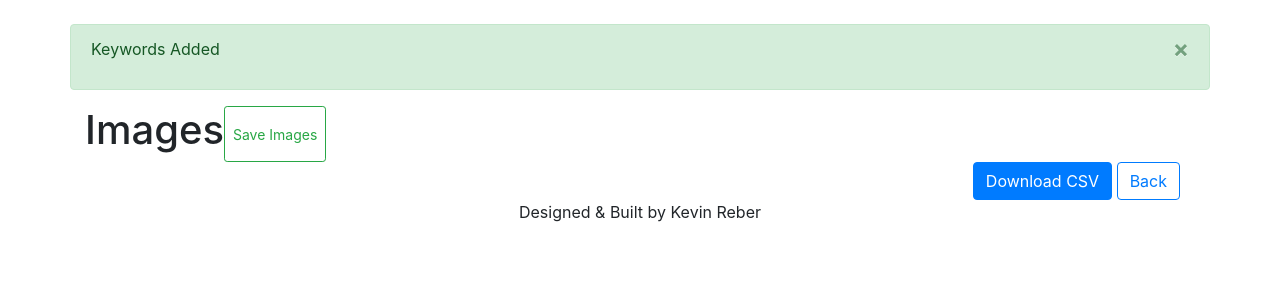
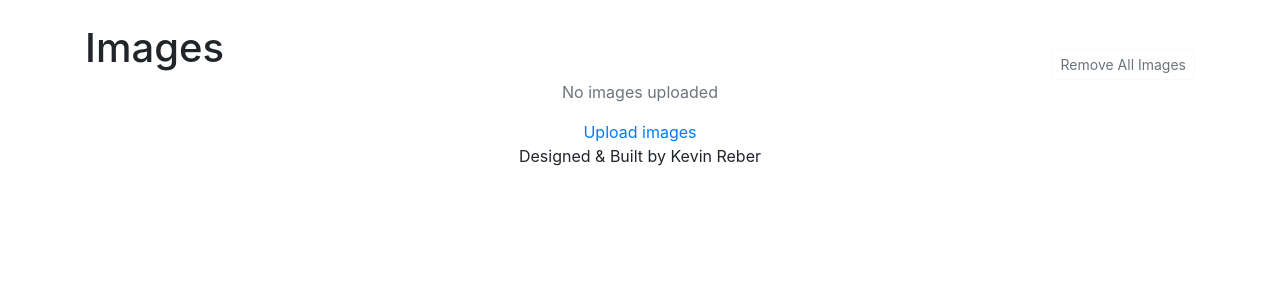
Before and after one commit to kevinreber/Capstone-Project, a Flask app: page /images in a window 1280 px wide. Shown: the part 56-356 px from the top of the page. Run offline with Flask 2, Linux system fonts and the light colour scheme; data that the repository does not hold is empty; parts of the project's set-up code (start-up, migrations or seed data) failed here and were passed over; some libraries are stand-ins or nearby versions.

Commit message:
added button to remove all images

```diff
--- a/app.py
+++ b/app.py
@@ -11,8 +11,10 @@ from flask_debugtoolbar import DebugToolbarExtension
 from forms import ShutterStockForm, ImageUploadForm
 from werkzeug.utils import secure_filename
 from models import db, connect_db, Image, User
-from config import Config
-
+from config import DevelopmentConfig, TestingConfig
+from dotenv import load_dotenv
+# laod environment variabels
+load_dotenv()
 
 # Image Kit API
 imagekit = ImageKit(
@@ -22,7 +24,7 @@ imagekit = ImageKit(
 
 app = Flask(__name__)
 
-app.config.from_object("config.Config")
+app.config.from_object("config.DevelopmentConfig")
 debug = DebugToolbarExtension(app)
 
 connect_db(app)
@@ -44,11 +46,7 @@ def home():
         if request.files:
             file = request.files["file"]
 
-            if file.filename == "":
-                flash("Image must have a filename", "danger")
-                return redirect("/")
-
-            if not check_if_image(file.filename):
+            if not verify_image(file.filename):
                 flash("File must be JPG or PNG", "danger")
                 return redirect("/")
 
@@ -59,9 +57,10 @@ def home():
                 # save file to 'upload' folder
                 save_file(file, filename)
 
-                # Get file path to pass into uploads
+                # Get file path to send to image host
                 file_path = os.path.join(app.config['IMAGE_UPLOADS'], filename)
 
+                # Upload file to image host
                 u_resp = upload_file(file_path, filename)
 
                 # Get keywords from response
@@ -71,13 +70,13 @@ def home():
                 keywords = [u"Cool", u"Interesting", u"Amazing",
                             u"Pythonic", u"Flasky", u"Eye Dropping", u"tags", u"new", u"html", u"css", u"max", u"sunset"]
 
-                f_keywords = format_keywords(keywords)
+                parsed_keywords = parse_keywords(keywords)
 
                 new_file = Image(id=u_resp["fileId"],
                                  filename=u_resp["name"],
                                  url=u_resp["url"],
                                  thumbnail_url=u_resp["thumbnailUrl"],
-                                 keywords=f_keywords)
+                                 keywords=parsed_keywords)
 
                 db.session.add(new_file)
                 db.session.commit()
@@ -85,7 +84,8 @@ def home():
                 # Delete image from upload directory after saving image to DB
                 clear_uploads(file_path)
 
-                flash("Image saved", "success")
+                flash("Images saved", "success")
+                flash("Keywords Added", "success")
                 print(u_resp)
                 return redirect("/images")
 
@@ -97,7 +97,7 @@ def home():
 ##################################################################
 
 
-def check_if_image(filename):
+def verify_image(filename):
     """Check if file uploaded is a valid image"""
 
     if not "." in filename:
@@ -131,7 +131,7 @@ def clear_uploads(file):
         print("The file does not exist")
 
 
-def format_keywords(keywords):
+def parse_keywords(keywords):
     """formats keywords to store in DB"""
 
     # lower case all keywords
@@ -171,7 +171,6 @@ def file_data():
 
     images = Image.query.all()
 
-    flash("Keywords Added", "success")
     return render_template("images.html", form=form, images=images)
 
 ##################################################################
@@ -203,6 +202,24 @@ def get_keywords(file_name):
 ##################################################################
 #   API ROUTES   ------------------------------------------------#
 ##################################################################
+
+
+@app.route("/api/delete/all", methods=["DELETE"])
+def delete_all_files():
+    """Delete all images from DB and ImageKit.io"""
+
+    # Get image in DB via file_id
+    images = Image.query.all()
+    # Delete all images from ImageKit.io
+    delete = [imagekit.delete_file(img.id) for img in images]
+
+    # Delete all from DB
+    Image.query.delete()
+    db.session.commit()
+
+    flash("Removed all images", "success")
+    print("Removed all images", delete)
+    return jsonify(message="Deleted all images")
 
 
 @app.route("/api/delete/<file_id>", methods=["DELETE"])
@@ -246,6 +263,33 @@ def update_db():
     return (img_json, 201)
 
 
+@app.route("/api/csv", methods=["POST"])
+def get_csv():
+    """Convert file data to CSV format"""
+
+    # Store json data passed in
+    data = json.loads(request.json['jsonData'])
+    file_ids = [file_id for file_id in data]
+
+    # Build data frame with data passed in from form
+    df = build_data_frame(data, file_ids)
+
+    # ! TODO: format csv filename or make dynamic
+    # Save data frame to user's downloads
+    df.to_csv(f"{app.config['DOWNLOAD_FOLDER']}/images.csv", index=False)
+    flash("Downloaded CSV", "success")
+
+    # Serialize data and return JSON
+    s_data = [serialize_data(data, file, "csv") for file in file_ids]
+    img_json = jsonify(data=s_data)
+
+    return (img_json, 201)
+
+
+##################################################################
+#   API HELPER FUNCTIONS   --------------------------------------#
+##################################################################
+
 def update_file(file_id, data):
     """Updates file data in DB"""
 
@@ -263,33 +307,6 @@ def update_file(file_id, data):
     db.session.add(img)
     print(f"Updated {img.filename}")
 
-
-@app.route("/api/csv", methods=["POST"])
-def get_csv():
-    """Convert file data to CSV format"""
-
-    # Store json data passed in
-    data = json.loads(request.json['jsonData'])
-    file_ids = [file_id for file_id in data]
-
-    # Build data frame with data passed in from form
-    df = build_data_frame(data, file_ids)
-
-    # ! TODO: format csv filename or make dynamic
-    # Save data frame to user's downloads
-    df.to_csv(f"{app.config['DOWNLOAD_FOLDER']}/test.csv", index=False)
-    flash("Downloaded CSV", "success")
-
-    # Serialize data and return JSON
-    s_data = [serialize_data(data, file, "csv") for file in file_ids]
-    img_json = jsonify(data=s_data)
-
-    return (img_json, 201)
-
-
-##################################################################
-#   API HELPER FUNCTIONS   --------------------------------------#
-##################################################################
 
 def build_data_frame(data, file_ids):
     """Build data frame from form data for CSV export"""
--- a/models.py
+++ b/models.py
@@ -80,9 +80,10 @@ class Image(db.Model):
     url = db.Column(db.String, nullable=False, unique=True)
     thumbnail_url = db.Column(db.String, nullable=False, unique=True)
     keywords = db.Column(db.String, nullable=False)
+    description = db.Column(db.String, default="")
     category1 = db.Column(db.String)
     category2 = db.Column(db.String)
-    location = db.Column(db.String)
+    location = db.Column(db.String, default="")
     editorial = db.Column(db.Boolean)
     r_rated = db.Column(db.Boolean)
     # user_id = db.Column(db.Integer, db.ForeignKey("user.id"), nullable=False)
--- a/static/js/csv.js
+++ b/static/js/csv.js
@@ -1,24 +1,9 @@
 $("#image-list").on("submit", getCSV);
+$("#save-files-btn").on("click", saveFileData);
 
-async function getCSV(e) {
-    e.preventDefault();
-    const images = document.querySelectorAll("#image-list .image-container");
-    let data = {}
-
-    for (let image of images) {
-        data[image.id] = getFileIdData(image.id, "csv");
-    }
-
-    const jsonData = JSON.stringify(data);
-    console.log(jsonData);
-    await axios.post(`${API_URL}/csv`, {
-            jsonData
-        })
-        .then(resp => console.log(resp))
-        .catch(err => console.log(err))
-}
-
-$("#save-files-btn").on("click", saveFileData);
+/*************************** */
+/** Handle saving form data  */
+/*************************** */
 
 async function saveFileData(e) {
     console.log('Saving...');
@@ -43,6 +28,29 @@ async function saveFileData(e) {
 /*************************** */
 /** Handle form data for CSV */
 /*************************** */
+
+async function getCSV(e) {
+    e.preventDefault();
+    const images = document.querySelectorAll("#image-list .image-container");
+    let data = {}
+
+    for (let image of images) {
+        data[image.id] = getFileIdData(image.id, "csv");
+    }
+
+    const jsonData = JSON.stringify(data);
+    console.log(jsonData);
+    await axios.post(`${API_URL}/csv`, {
+            jsonData
+        })
+        .then(resp => console.log(resp))
+        .catch(err => console.log(err))
+}
+
+/************************** */
+/** Get data from form      */
+/************************** */
+
 function getFileIdData(fileId, handle) {
     // get file container by fileId
     const file = document.getElementById(fileId);
--- a/static/js/ui.js
+++ b/static/js/ui.js
@@ -38,3 +38,16 @@ async function deleteImage(e) {
         .catch(err => console.log(err))
     imageLI.remove();
 }
+
+$("#delete-all-btn").on("click", deleteAllImages);
+
+async function deleteAllImages(e) {
+    e.preventDefault();
+
+    await axios.delete((`${API_URL}/delete/all`))
+        .then(resp => console.log(resp))
+        .then(function () {
+            $("#image-list").empty()
+        })
+        .catch(err => console.log(err))
+}
--- a/templates/images.html
+++ b/templates/images.html
@@ -4,21 +4,30 @@
 {% block title %}Prepare CSV{% endblock %}
 
 {% block content %}
-<div class=d-flex>
+<div class="d-flex">
     <h1>Images</h1>
-    <button id="save-files-btn" type="button" class="btn btn-outline-success btn-sm">Save Images</button>
+    <button id="delete-all-btn" type="button"
+        class="ml-auto mt-auto btn text-muted btn-outline-light btn-sm h-50">Remove
+        All Images</button>
 </div>
 
-<form id="image-list" class="container" action="/" method="GET">
+<form id="image-list" action="/" method="GET">
     {{ form.csrf_token }}
     {{ form.hidden_tag() }}
 
+    {% if images -%}
     {{ file_data_form(form, images=images)}}
+    <div class="text-right mt-3 btn-container">
+        <button id="csv-download" class="btn btn-primary" type="submit">Download CSV</button>
+        <button id="save-files-btn" type="button" class="btn btn-outline-success">Save Changes</button>
+    </div>
+    {% else -%}
+    <div class="text-center">
+        <p class="text-muted">No images uploaded</p>
+        <a href="/">Upload images</a>
+    </div>
+    {%- endif %}
 
-    <div class="text-right btn-container">
-        <button id="csv-download" class="btn btn-primary" type="submit">Download CSV</button>
-        <a class="btn btn-outline-primary" href="/">Back</a>
-    </div>
 </form>
 
 {% endblock %}
```
